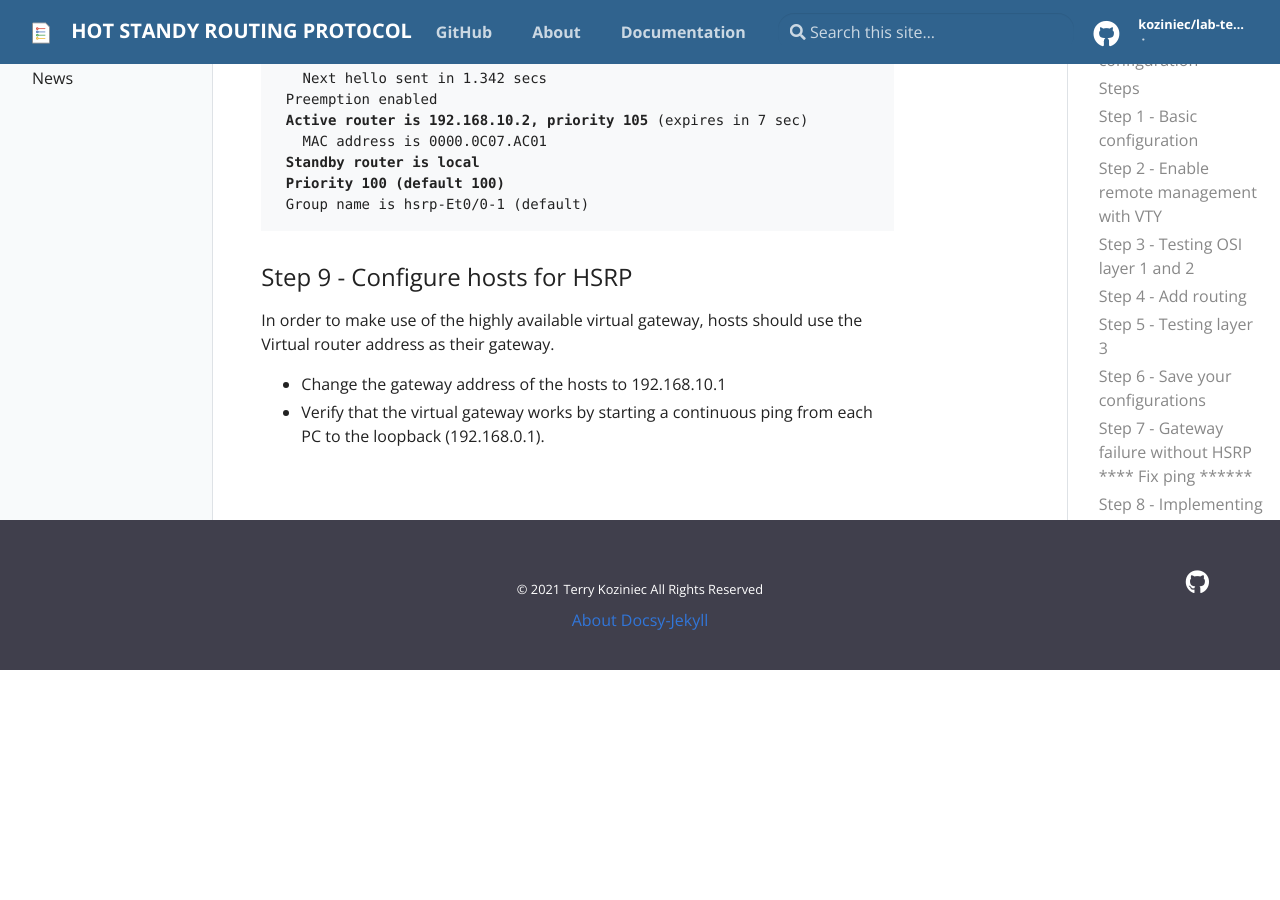
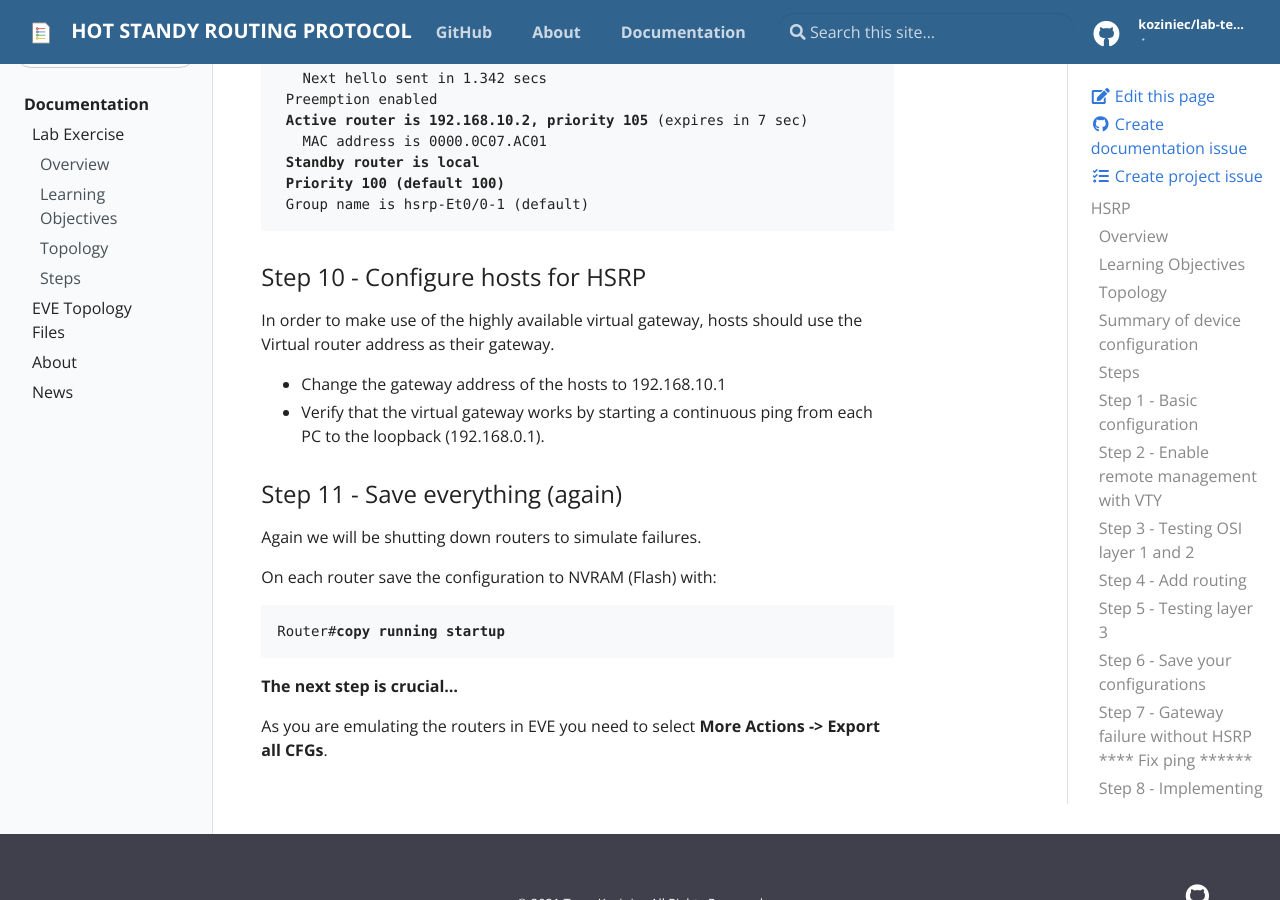
Before and after one commit to koziniec/HSRP, a Jekyll site: the page built from _docs/lab-exercise.md, in a window 1280 px wide and 900 px high, scrolled down 6464 px. Built offline with Jekyll 4.4.1, drawn with Linux system fonts in a browser that asks for light colours; before the commit the page ends 7134 px from its top, so only the background shows below that.

Commit message:
Update lab-exercise.md

```diff
--- a/_docs/lab-exercise.md
+++ b/_docs/lab-exercise.md
@@ -199,8 +199,20 @@ Ethernet0/0 - Group 1
 </pre>
 
 
-### Step 9 - Configure hosts for HSRP
+### Step 10 - Configure hosts for HSRP
 In order to make use of the highly available virtual gateway, hosts should use the Virtual router address as their gateway.
 
 - Change the gateway address of the hosts to 192.168.10.1
 - Verify that the virtual gateway works by starting a continuous ping from each PC to the loopback (192.168.0.1).
+
+### Step 11 - Save everything (again)
+Again we will be shutting down routers to simulate failures.
+
+On each router save the configuration to NVRAM (Flash) with:
+<pre>
+Router#<b>copy running startup</b>
+</pre>
+
+<b>The next step is crucial...</b>
+
+As you are emulating the routers in EVE you need to select <b>More Actions -> Export all CFGs</b>.
```
